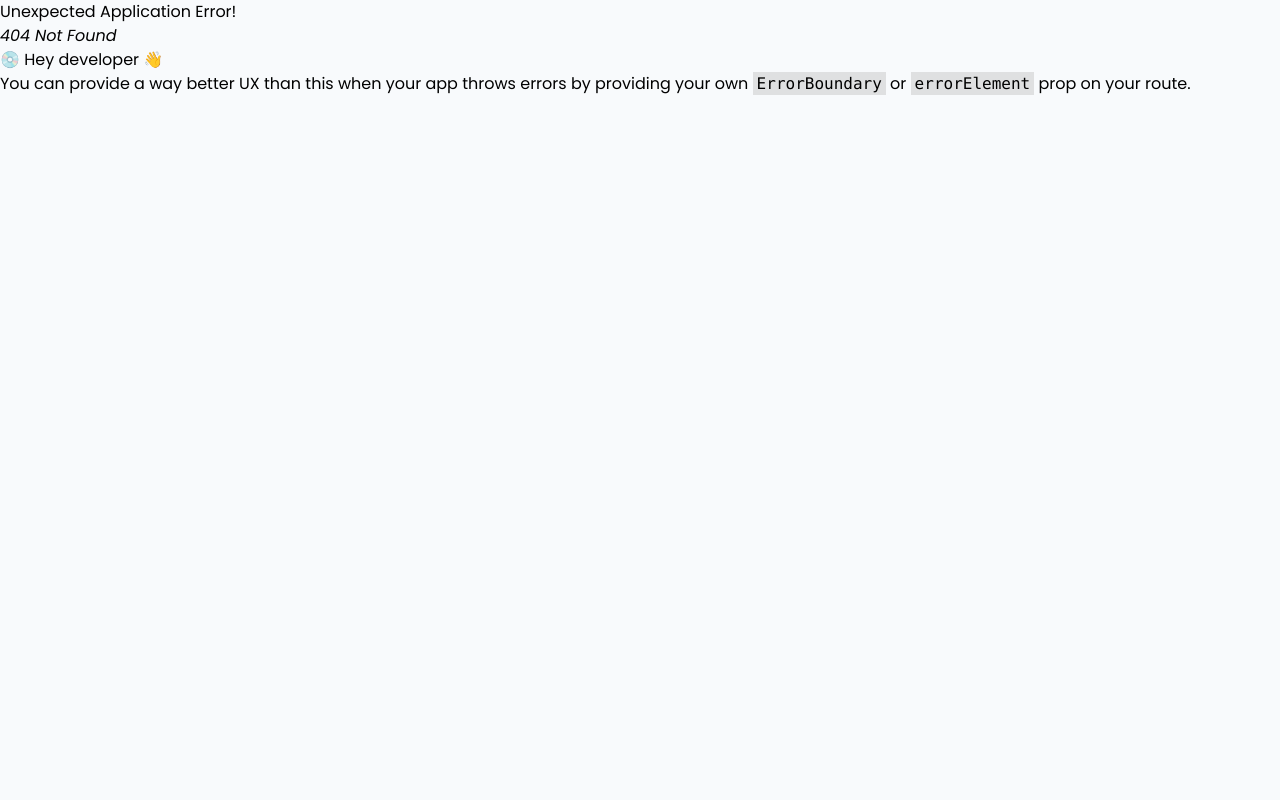
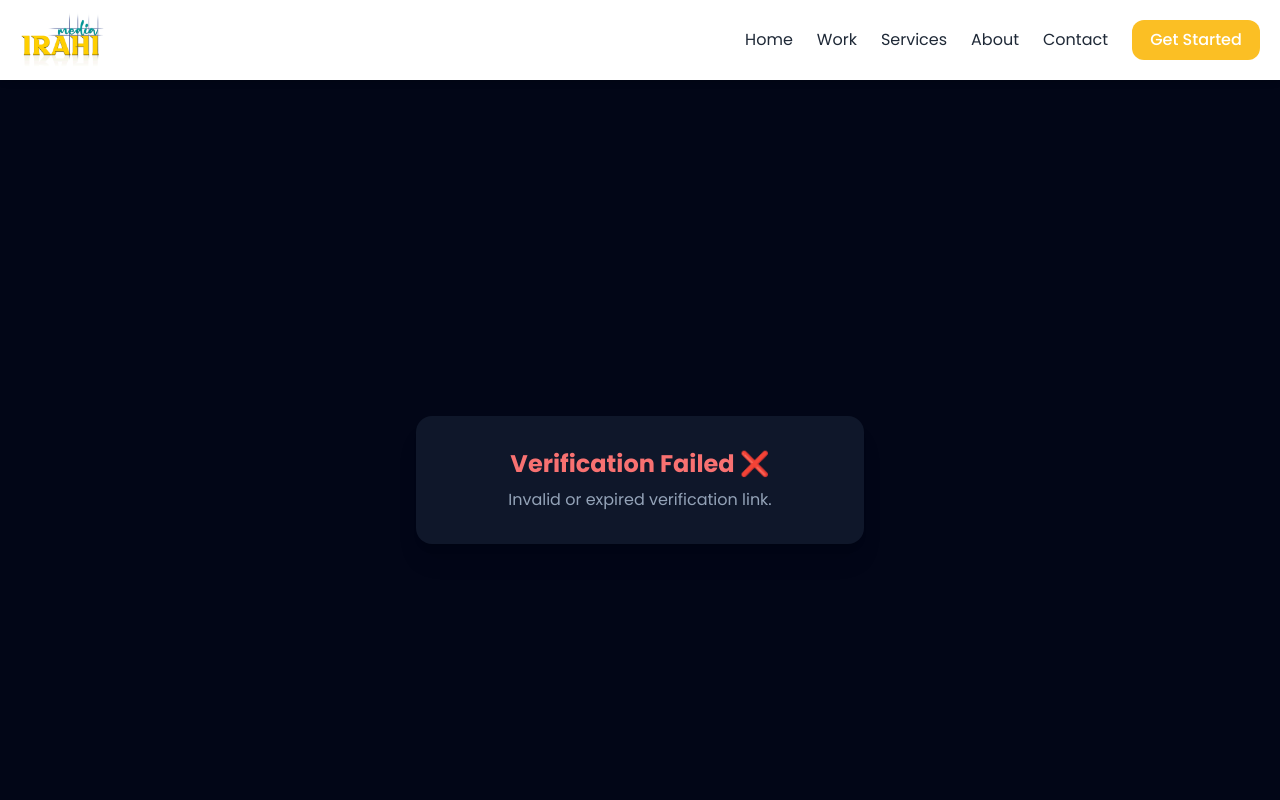
Before and after one commit to ishan009op/WebFox, a React (Vite) app in the folder Frontend/: page /verify-success in a window 1280 px wide. Before the commit this address had no page. Shown: the top 800 px of the page. Built offline with nearby package versions, Linux system fonts and the light colour scheme.

Commit message:
almost done

```diff
--- /dev/null
+++ b/Frontend/src/Components/VerifySuccess.jsx
@@ -0,0 +1,75 @@
+import { useEffect, useState } from "react";
+import { useNavigate } from "react-router-dom";
+import { motion } from "framer-motion";
+
+const VerifySuccess = () => {
+  const navigate = useNavigate();
+  const [status, setStatus] = useState("verifying");
+
+  useEffect(() => {
+    const params = new URLSearchParams(window.location.search);
+    const token = params.get("token");
+
+    if (!token) {
+      setStatus("error");
+      return;
+    }
+
+    // ✅ Save JWT
+    localStorage.setItem("token", token);
+
+    // ✅ Clean URL (remove token from address bar)
+    window.history.replaceState({}, document.title, "/verify-success");
+
+    setStatus("success");
+
+    // 🔁 Redirect after short delay
+    setTimeout(() => {
+      navigate("/");
+    }, 2500);
+  }, [navigate]);
+
+  return (
+    <div className="min-h-screen flex items-center justify-center bg-slate-950 text-white px-4">
+      <motion.div
+        initial={{ opacity: 0, y: 30 }}
+        animate={{ opacity: 1, y: 0 }}
+        className="bg-slate-900 p-8 rounded-2xl shadow-xl max-w-md w-full text-center"
+      >
+        {status === "verifying" && (
+          <>
+            <h2 className="text-xl font-semibold">Verifying your email…</h2>
+            <p className="text-slate-400 mt-2">Please wait</p>
+          </>
+        )}
+
+        {status === "success" && (
+          <>
+            <h2 className="text-2xl font-bold text-green-400">
+              Email Verified 🎉
+            </h2>
+            <p className="text-slate-300 mt-2">
+              Your account is now active.
+            </p>
+            <p className="text-slate-400 mt-4">
+              Redirecting to homepage…
+            </p>
+          </>
+        )}
+
+        {status === "error" && (
+          <>
+            <h2 className="text-2xl font-bold text-red-400">
+              Verification Failed ❌
+            </h2>
+            <p className="text-slate-400 mt-2">
+              Invalid or expired verification link.
+            </p>
+          </>
+        )}
+      </motion.div>
+    </div>
+  );
+};
+
+export default VerifySuccess;
```
Also changed, not shown: Frontend/src/main.jsx (+6 -4 lines), 1 other file (tests, documents, lock files or other folders).
